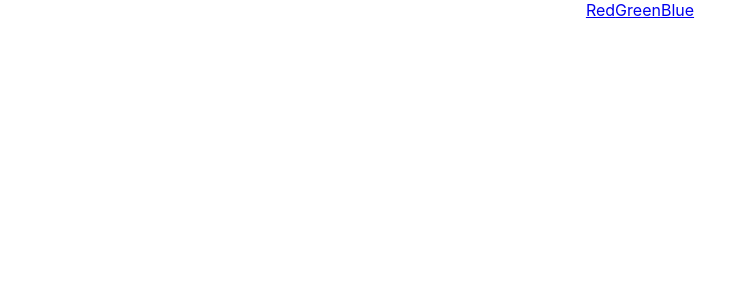
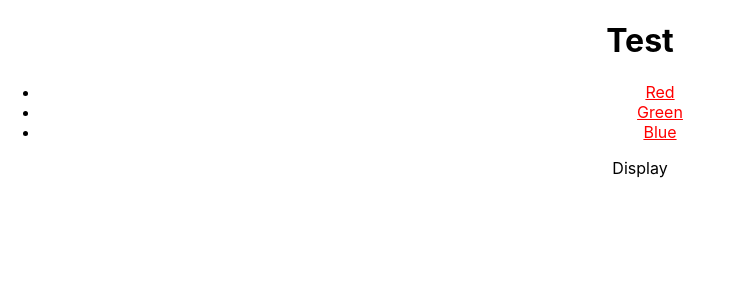
Before and after one commit to stevelad83/from-scratch-color-router, a React (Create React App) app: page /255/51/255/51/51 in a window 1280 px wide. Shown: the top 300 px of the page, without its empty margins (0-733 px from the left). Built offline with nearby package versions, Linux system fonts and the light colour scheme.

Commit message:
added components and file structure

```diff
--- a/src/App.js
+++ b/src/App.js
@@ -1,5 +1,6 @@
-import { NavLink } from 'react-router-dom';
+import { Route, Switch } from 'react-router-dom';
 import './App.css';
+import Main from './components/Main/Main.js';
 
 import './App.css';
 
@@ -7,9 +8,9 @@ function App() {
   return (
     <>
       <div className="App">
-        <NavLink to="/red">Red</NavLink>
-        <NavLink to="/green">Green</NavLink>
-        <NavLink to="/blue">Blue</NavLink>
+        <Switch>
+          <Route path="/" component={Main} />
+        </Switch>
       </div>
     </>
   );
--- /dev/null
+++ b/src/components/Display/Display.js
@@ -0,0 +1,9 @@
+import React from 'react';
+
+export default function Display() {
+  return (
+    <div>
+      <p>Display</p>
+    </div>
+  );
+}
--- /dev/null
+++ b/src/components/Main/Main.js
@@ -0,0 +1,12 @@
+import React from 'react';
+import Nav from '../Nav/Nav.js';
+import Display from '../Display/Display.js';
+
+export default function Main() {
+  return (
+    <>
+      <Nav />
+      <Display />
+    </>
+  );
+}
--- /dev/null
+++ b/src/components/Nav/Nav.js
@@ -0,0 +1,23 @@
+import React from 'react';
+import { NavLink } from 'react-router-dom';
+
+export default function Nav() {
+  return (
+    <>
+      <h1>Test</h1>
+      <nav>
+        <ul>
+          <li>
+            <NavLink to="/">Red</NavLink>
+          </li>
+          <li>
+            <NavLink to="/">Green</NavLink>
+          </li>
+          <li>
+            <NavLink to="/">Blue</NavLink>
+          </li>
+        </ul>
+      </nav>
+    </>
+  );
+}
```
Also changed, not shown: src/components/Display/Display.css (added), src/components/Main/Main.css (added), src/components/Nav/Nav.css (added).
